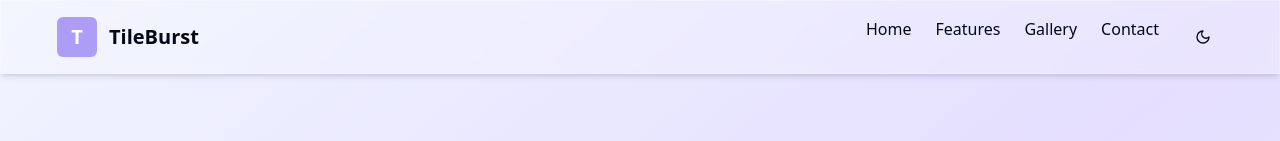
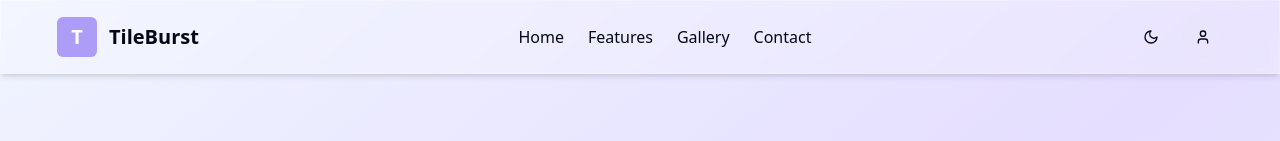
Before and after one commit to jordan-keyser/obsidian-v1, a React (Vite) app: page / in a window 1280 px wide. Shown: the top 141 px of the page. Built offline with nearby package versions, Linux system fonts and the light colour scheme.

Commit message:
Add profile icon to header
Adds a profile icon to the header, providing access to account, settings, and theme options.

```diff
--- a/src/components/Header.tsx
+++ b/src/components/Header.tsx
@@ -1,9 +1,17 @@
 
 import React, { useState } from 'react';
-import { Menu, X } from 'lucide-react';
+import { Menu, X, User, Settings } from 'lucide-react';
 import { Button } from './ui/button';
 import MobileMenu from './MobileMenu';
 import ThemeToggle from './ThemeToggle';
+import {
+  DropdownMenu,
+  DropdownMenuContent,
+  DropdownMenuItem,
+  DropdownMenuLabel,
+  DropdownMenuSeparator,
+  DropdownMenuTrigger
+} from './ui/dropdown-menu';
 
 const Header: React.FC = () => {
   const [mobileMenuOpen, setMobileMenuOpen] = useState(false);
@@ -27,11 +35,38 @@ const Header: React.FC = () => {
           <a href="#" className="font-medium hover:text-tile transition-colors">Features</a>
           <a href="#" className="font-medium hover:text-tile transition-colors">Gallery</a>
           <a href="#" className="font-medium hover:text-tile transition-colors">Contact</a>
-          <ThemeToggle />
         </nav>
 
-        <div className="flex items-center gap-2 md:hidden">
+        <div className="flex items-center gap-3">
           <ThemeToggle />
+
+          <DropdownMenu>
+            <DropdownMenuTrigger asChild>
+              <Button variant="ghost" size="icon" className="rounded-full h-10 w-10 border border-input">
+                <User className="h-5 w-5" />
+              </Button>
+            </DropdownMenuTrigger>
+            <DropdownMenuContent align="end" className="w-56">
+              <DropdownMenuLabel>My Account</DropdownMenuLabel>
+              <DropdownMenuSeparator />
+              <DropdownMenuItem>
+                <User className="mr-2 h-4 w-4" />
+                <span>Profile</span>
+              </DropdownMenuItem>
+              <DropdownMenuItem>
+                <Settings className="mr-2 h-4 w-4" />
+                <span>Settings</span>
+              </DropdownMenuItem>
+              <DropdownMenuSeparator />
+              <div className="px-2 py-1.5 flex items-center">
+                <span className="text-sm">Theme</span>
+                <div className="ml-auto">
+                  <ThemeToggle />
+                </div>
+              </div>
+            </DropdownMenuContent>
+          </DropdownMenu>
+
           <Button variant="ghost" size="icon" className="md:hidden" onClick={toggleMobileMenu}>
             {mobileMenuOpen ? <X /> : <Menu />}
           </Button>
--- a/src/components/ThemeToggle.tsx
+++ b/src/components/ThemeToggle.tsx
@@ -4,17 +4,27 @@ import { Moon, Sun } from 'lucide-react';
 import { Button } from './ui/button';
 import { useTheme } from '@/contexts/ThemeContext';
 
-const ThemeToggle: React.FC = () => {
+interface ThemeToggleProps {
+  variant?: "ghost" | "outline" | "default" | "destructive" | "secondary" | "link";
+  size?: "default" | "sm" | "lg" | "icon";
+  className?: string;
+}
+
+const ThemeToggle: React.FC<ThemeToggleProps> = ({
+  variant = "ghost",
+  size = "icon",
+  className = "rounded-full"
+}) => {
   const { theme, toggleTheme } = useTheme();
 
   return (
     <Button
-      variant="ghost"
-      size="icon"
+      variant={variant}
+      size={size}
       onClick={toggleTheme}
       aria-label={`Switch to ${theme === 'light' ? 'dark' : 'light'} mode`}
       title={`Switch to ${theme === 'light' ? 'dark' : 'light'} mode`}
-      className="rounded-full"
+      className={className}
     >
       {theme === 'light' ? (
         <Moon className="h-5 w-5" />
```
